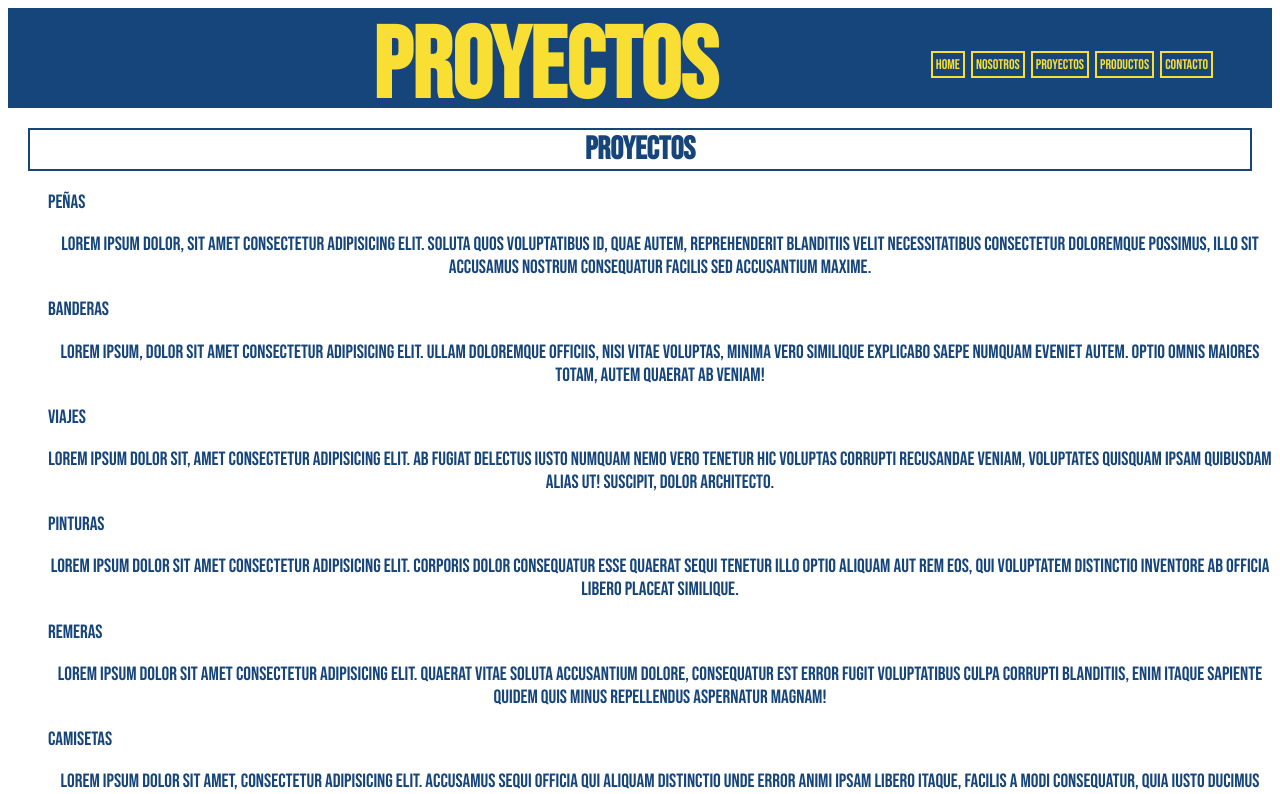
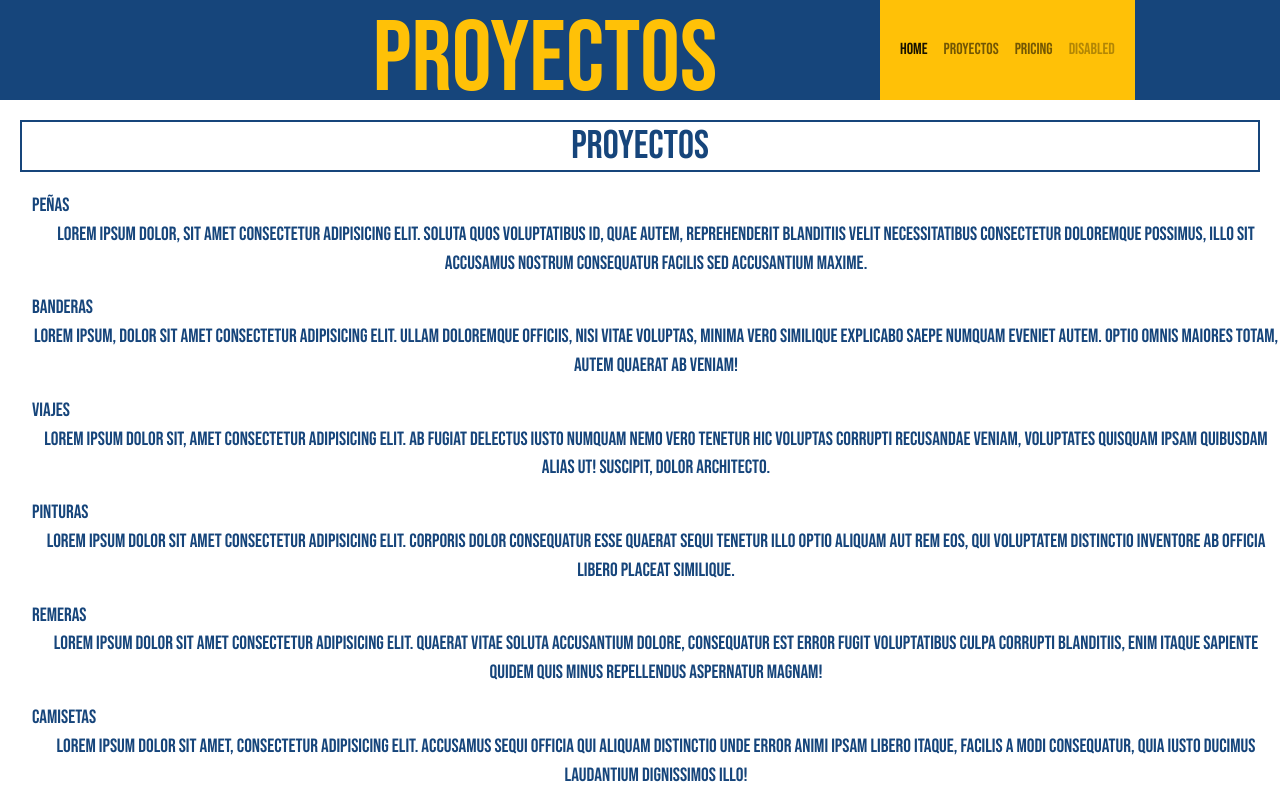
Before and after one commit to tomiparenti/proyecto-final, a plain HTML site: page proyectos.html in a window 1280 px wide. Shown: the top 794 px of the page. Drawn offline with nearby package versions, Linux system fonts and the light colour scheme.

Commit message:
agregue boostrap

```diff
--- a/eslitos.css
+++ b/eslitos.css
@@ -22,6 +22,7 @@ body{
     grid-area: header;
     background-color: #16457b;
     color: #f9df34;
+    color: #ffc107;
 }
 
 .header h1{
--- a/proyectos.html
+++ b/proyectos.html
@@ -4,22 +4,48 @@
     <meta charset="UTF-8">
     <meta http-equiv="X-UA-Compatible" content="IE=edge">
     <meta name="viewport" content="width=device-width, initial-scale=1.0">
+    <link href="https://cdn.jsdelivr.net/npm/bootstrap@5.1.3/dist/css/bootstrap.min.css" rel="stylesheet" integrity="sha384-1BmE4kWBq78iYhFldvKuhfTAU6auU8tT94WrHftjDbrCEXSU1oBoqyl2QvZ6jIW3" crossorigin="anonymous">
+    <link href="https://cdn.jsdelivr.net/npm/bootstrap@5.2.0-beta1/dist/css/bootstrap.min.css" rel="stylesheet" integrity="sha384-0evHe/X+R7YkIZDRvuzKMRqM+OrBnVFBL6DOitfPri4tjfHxaWutUpFmBp4vmVor" crossorigin="anonymous">
+    <meta charset="utf-8">
+    <meta name="viewport" content="width=device-width, initial-scale=1">
     <title>Document</title>
     <link rel="stylesheet" href="eslitos.css">
 </head>
+
+
 <body class="contenedor">
     <header class="header">
           <h1 class="titulo">PROYECTOS</h1>
     </header>
+
+    <!--menu boostrap-->
+
     <nav class="nav">
-        <div class="flex">
-				<div><a href="./index.html" class="links-none">Home</a></div>
-				<div><a href="./views/quiensomos.html" class="links-none">nosotros</a></div>
-				<div><a href="proyectos.html" class="links-none">proyectos</a></div>
-				<div><a href="./views/productos.html" class="links-none">productos</a></div>
-				<div><a href="./views/contacto.html" class="links-none">contacto</a></div>
-         </div>
-    </nav>
+        <nav class="navbar navbar-expand-lg bg-warning">
+            <div class="container-fluid">
+              <button class="navbar-toggler" type="button" data-bs-toggle="collapse" data-bs-target="#navbarNav" aria-controls="navbarNav" aria-expanded="false" aria-label="Toggle navigation">
+                <span class="navbar-toggler-icon"></span>
+              </button>
+              <div class="collapse navbar-collapse" id="navbarNav">
+                <ul class="navbar-nav">
+                  <li class="nav-item">
+                    <a class="nav-link active" aria-current="page" href="index.html">Home</a>
+                  </li>
+                  <li class="nav-item">
+                    <a class="nav-link" href="proyectos.html">proyectos</a>
+                  </li>
+                  <li class="nav-item">
+                    <a class="nav-link" href="#">Pricing</a>
+                  </li>
+                  <li class="nav-item">
+                    <a class="nav-link disabled">Disabled</a>
+                  </li>
+                </ul>
+              </div>
+            </div>
+          </nav>
+      </nav>
+
 
     <aside class="sidebar">
     <div class="imagenes-canalla">
```
Also changed, not shown: index.html (+65 -7 lines).
